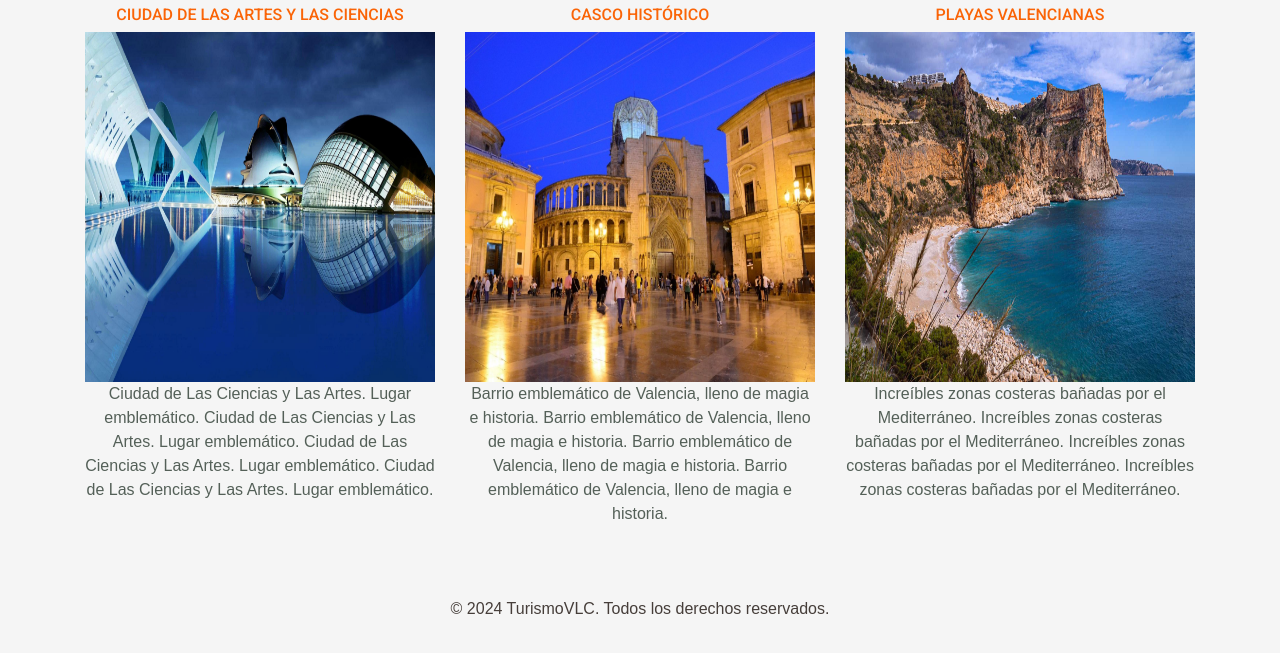
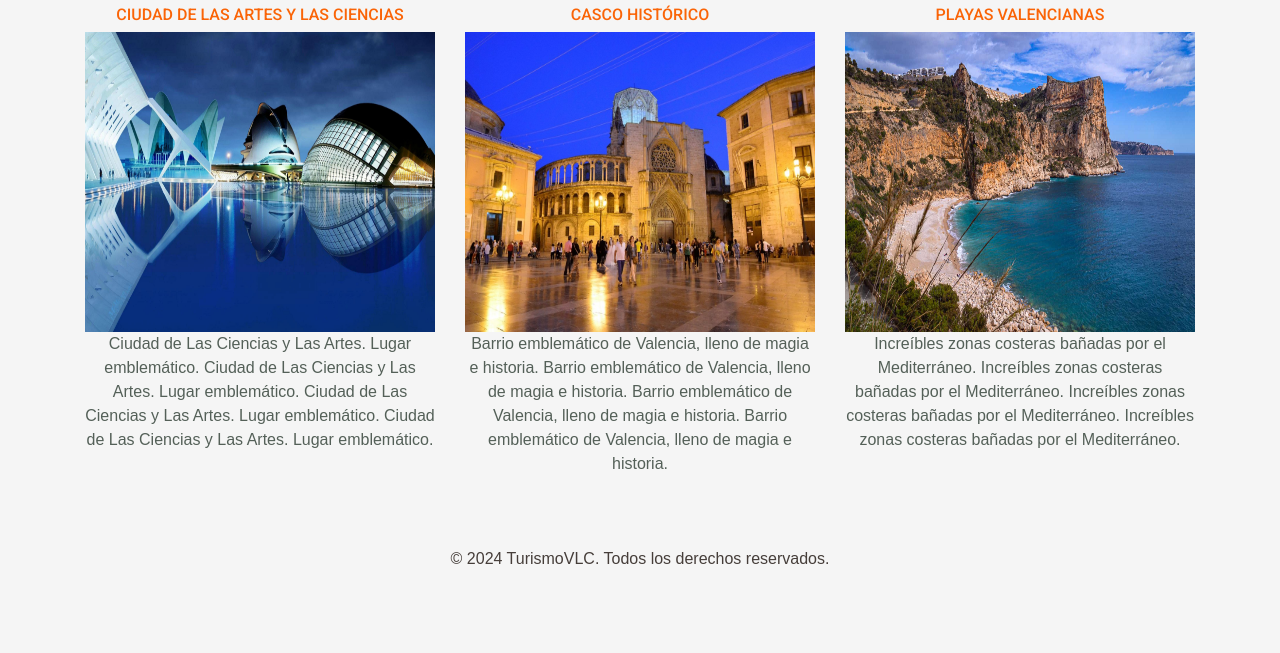
Before and after one commit to Daiana463/FP-Andereggen, a plain HTML site: page pages/Quever.html in a window 1280 px wide. Shown: the part 125-778 px from the top of the page. Drawn offline with nearby package versions, Linux system fonts and the light colour scheme; a web font is replaced by a local one.

Commit message:
segunda version

```diff
--- a/css/style.css
+++ b/css/style.css
@@ -235,7 +235,7 @@ ul {
     }
     .img-info {
         width: 550px;
-        height: 350px;
+        height: 300px;
     }
 
     .logo h1 {
```
